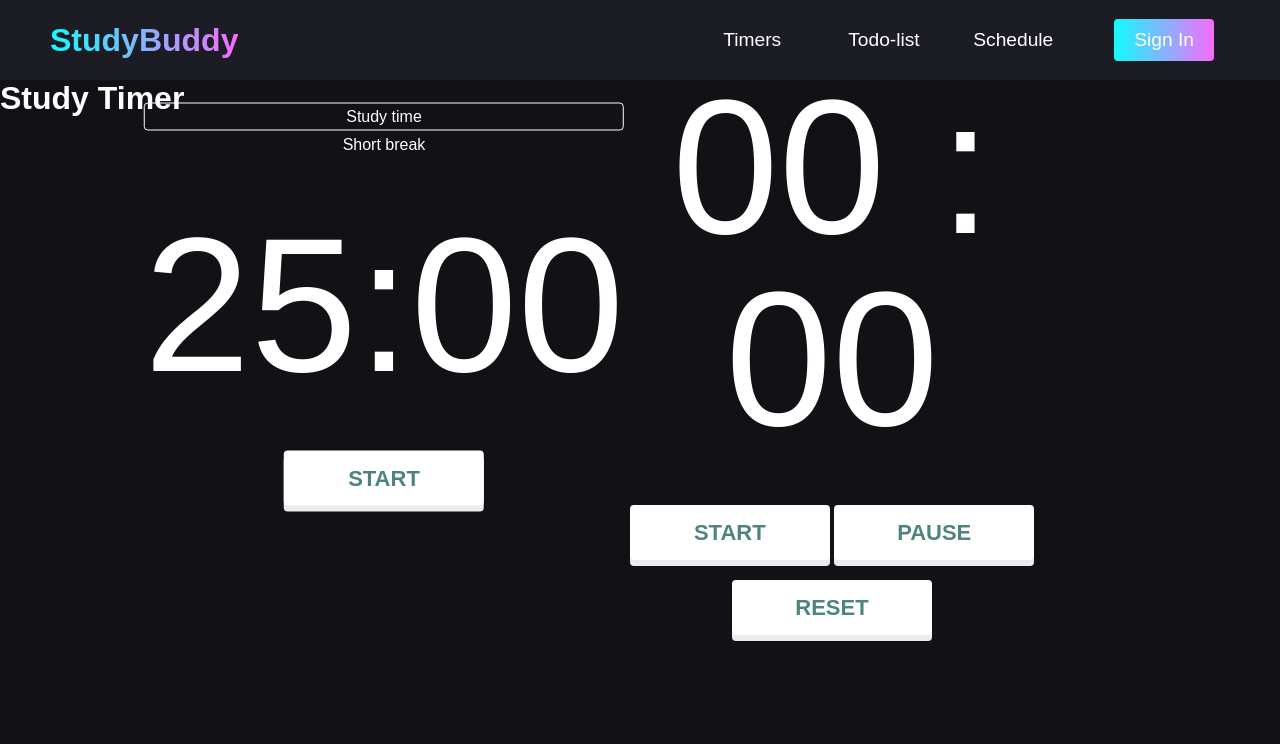
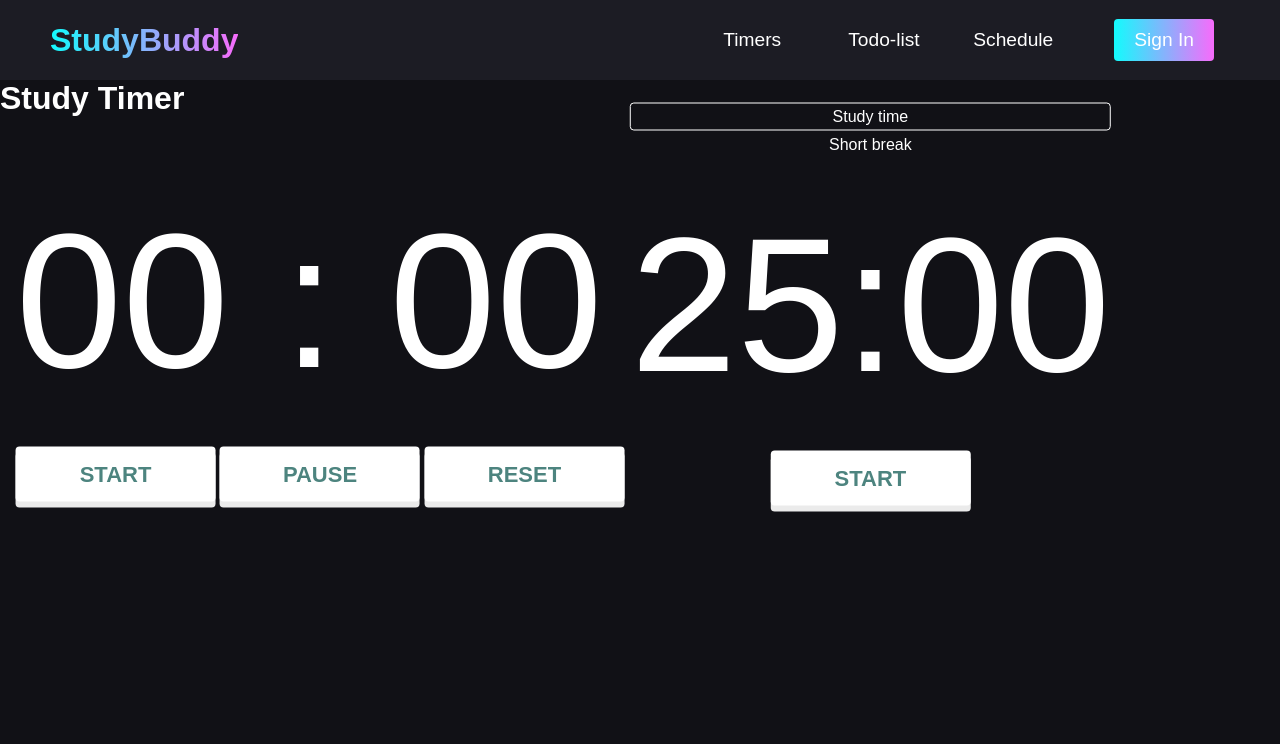
Before and after one commit to gracexuwt/StudyBuddy, a website: page index.html in a window 1280 px wide. Shown: the top 744 px of the page. Drawn offline with Linux system fonts and the light colour scheme.

Commit message:
attempt2 at bug fix

```diff
--- a/styles.css
+++ b/styles.css
@@ -488,7 +488,7 @@
 .timer {
     position: absolute;
     top: 38%;
-    left: 30%;
+    left: 68%;
     transform: translate(-50%, -50%);
     padding: 20px;
     text-align: center;
@@ -566,7 +566,7 @@ button:focus, button:active {
 .stopwatch {
     position: absolute;
     top: 41%;
-    left: 65%;
+    left: 25%;
     transform: translate(-50%, -50%);
     padding: 20px;
     text-align: center;
```
